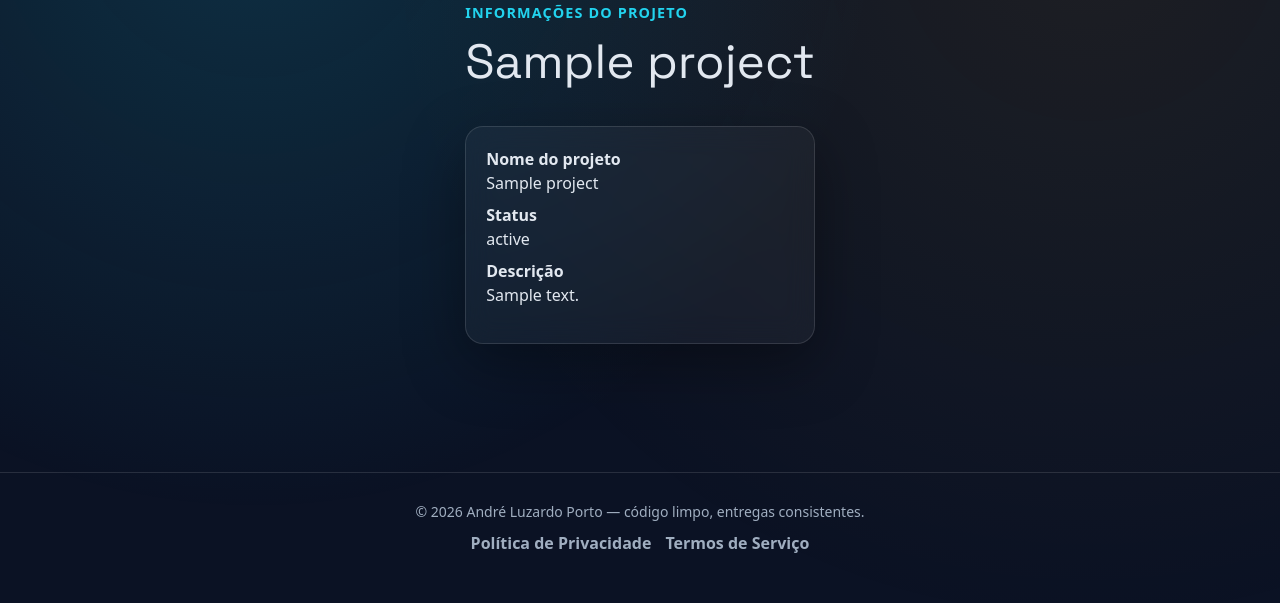
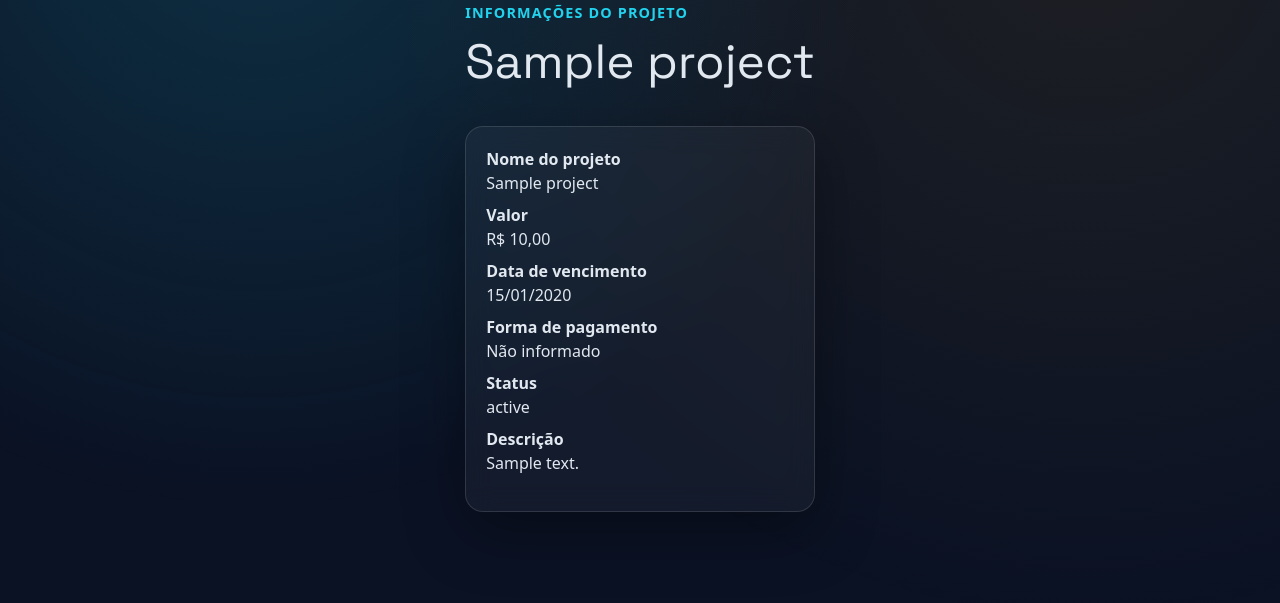
Before and after one commit to andreportol/my_portifolio, a Django app: template core/templates/licenca_projeto_detalhe.html in a window 1280 px wide. Shown: the part 193-796 px from the top of the page. Before the commit the page ends 746 px from the top, so only its background shows below. Run offline with Django 4.2, Linux system fonts and the light colour scheme; the template is opened without the code that fills it: most values are stand-ins (such as "Sample title", 1, 10 or a date in 2020).

Commit message:
Ajustando templates.

```diff
--- a/core/project_catalog.py
+++ b/core/project_catalog.py
@@ -17,5 +17,10 @@ PROJECTS = {
         'name': 'marmitaria_adriana',
         'mark': 'MA',
         'status': 'Em implementação',
+        'billing': {
+            'amount': None,
+            'due_date': None,
+            'payment_method': '',
+        },
     },
 }
--- a/core/templates/licenca_projeto_detalhe.html
+++ b/core/templates/licenca_projeto_detalhe.html
@@ -12,6 +12,14 @@
         <dl>
             <dt>Nome do projeto</dt>
             <dd>{{ project.name }}</dd>
+            {% if project.billing %}
+                <dt>Valor</dt>
+                <dd>{% if project.billing.amount != None %}R$ {{ project.billing.amount|floatformat:"2g" }}{% else %}Não informado{% endif %}</dd>
+                <dt>Data de vencimento</dt>
+                <dd>{{ project.billing.due_date|date:"d/m/Y"|default:"Não informado" }}</dd>
+                <dt>Forma de pagamento</dt>
+                <dd>{{ project.billing.payment_method|default:"Não informado" }}</dd>
+            {% endif %}
             <dt>Status</dt>
             <dd>{{ project.status }}</dd>
             {% if project.description %}
```
